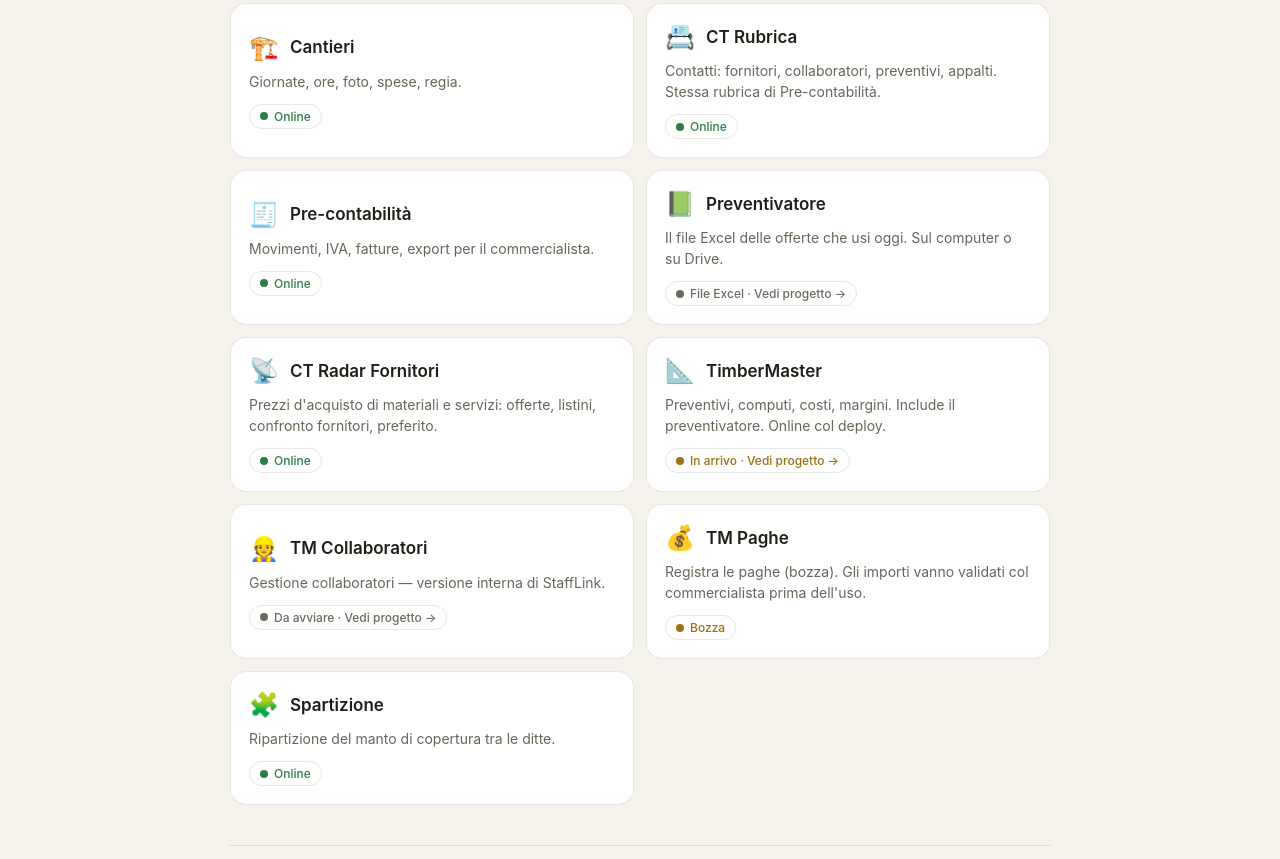
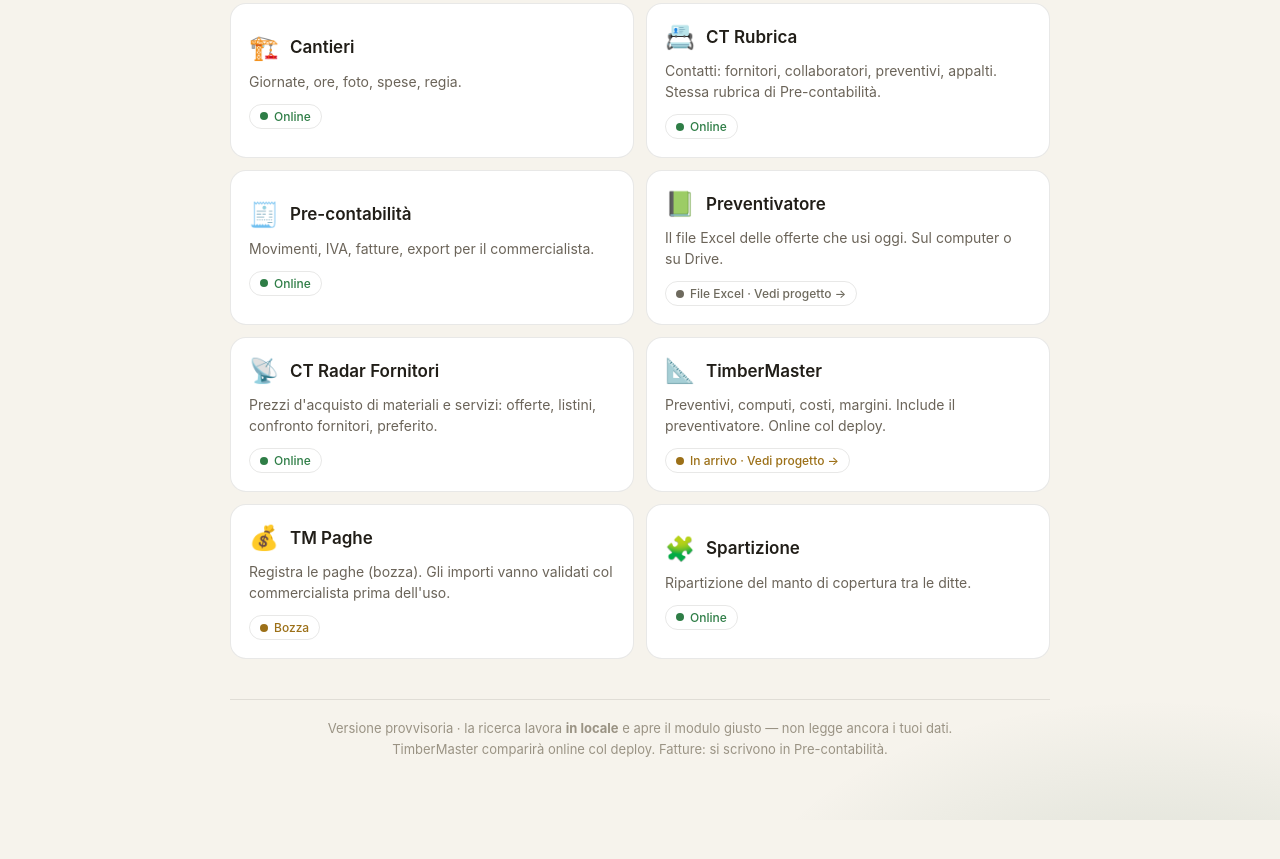
Before and after one commit to Carpenteria-Ticinese/CT-hub, a plain HTML site: page index.html in a window 1280 px wide. Shown: the part 379-1238 px from the top of the page. After the commit the page ends 1199 px from the top, so only its background shows below. Drawn offline with Linux system fonts and the light colour scheme.

Commit message:
Remove TM Collaboratori section
Removed TM Collaboratori section from index.html.

```diff
--- a/index.html
+++ b/index.html
@@ -229,15 +229,6 @@ body{
       status:"wip", statusLabel:"In arrivo",
       actions:[
         {label:"Nuovo preventivo (in arrivo)", kw:"preventivo preventivare offerta costi margini timbermaster prventivo computi", hash:""}
-      ]
-    },
-    {
-      id:"collaboratori", emoji:"👷", name:"TM Collaboratori",
-      desc:"Gestione collaboratori — versione interna di StaffLink.",
-      url:"", spec:"collaboratori",
-      status:"plan", statusLabel:"Da avviare",
-      actions:[
-        {label:"Apri TM Collaboratori", kw:"collaboratori personale stafflink hr permessi assenze documenti certificazioni", hash:""}
       ]
     },
     {
```
